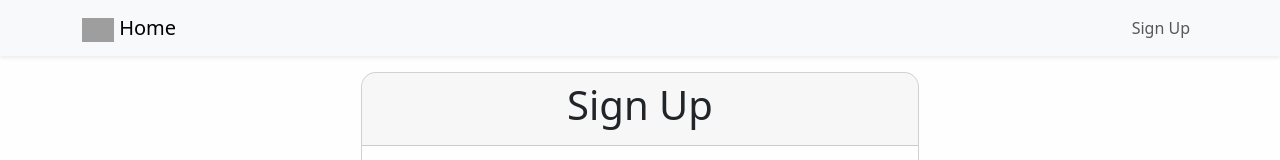
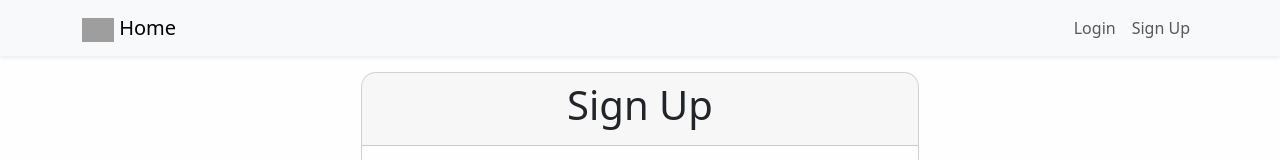
Before and after one commit to marcin-5/vue3tdd-frontend, a Vue app: page /signup in a window 1280 px wide. Shown: the top 160 px of the page. Built offline with nearby package versions, Linux system fonts and the light colour scheme; grey boxes are pictures that could not be loaded.

Commit message:
Add login route and link
This commit introduces a new login route to the router configuration and adds a corresponding link to the NavBar component.

```diff
--- a/src/components/NavBar.vue
+++ b/src/components/NavBar.vue
@@ -11,6 +11,11 @@
       </router-link>
       <ul class="navbar-nav">
         <li class="nav-item">
+          <router-link class="nav-link" to="/login" data-testid="link-login-page"
+            >{{ $t('loginLink') }}
+          </router-link>
+        </li>
+        <li class="nav-item">
           <router-link class="nav-link" data-testid="link-signup-page" to="/signup"
             >{{ $t('signUp') }}
           </router-link>
--- a/src/router/index.js
+++ b/src/router/index.js
@@ -5,6 +5,7 @@ import Activation from '@/views/activation/ActivationView.vue'
 import PasswordResetRequest from '@/views/password-reset/request/RequestView.vue'
 import PasswordResetSet from '@/views/password-reset/set/SetView.vue'
 import User from '@/views/user/UserPage.vue'
+import Login from '@/views/login/LoginPage.vue'
 
 const router = createRouter({
   history: createWebHistory(import.meta.env.BASE_URL),
@@ -33,6 +34,10 @@ const router = createRouter({
       path: '/user/:id',
       component: User,
     },
+    {
+      path: '/login',
+      component: Login,
+    },
   ],
 })
 
```
